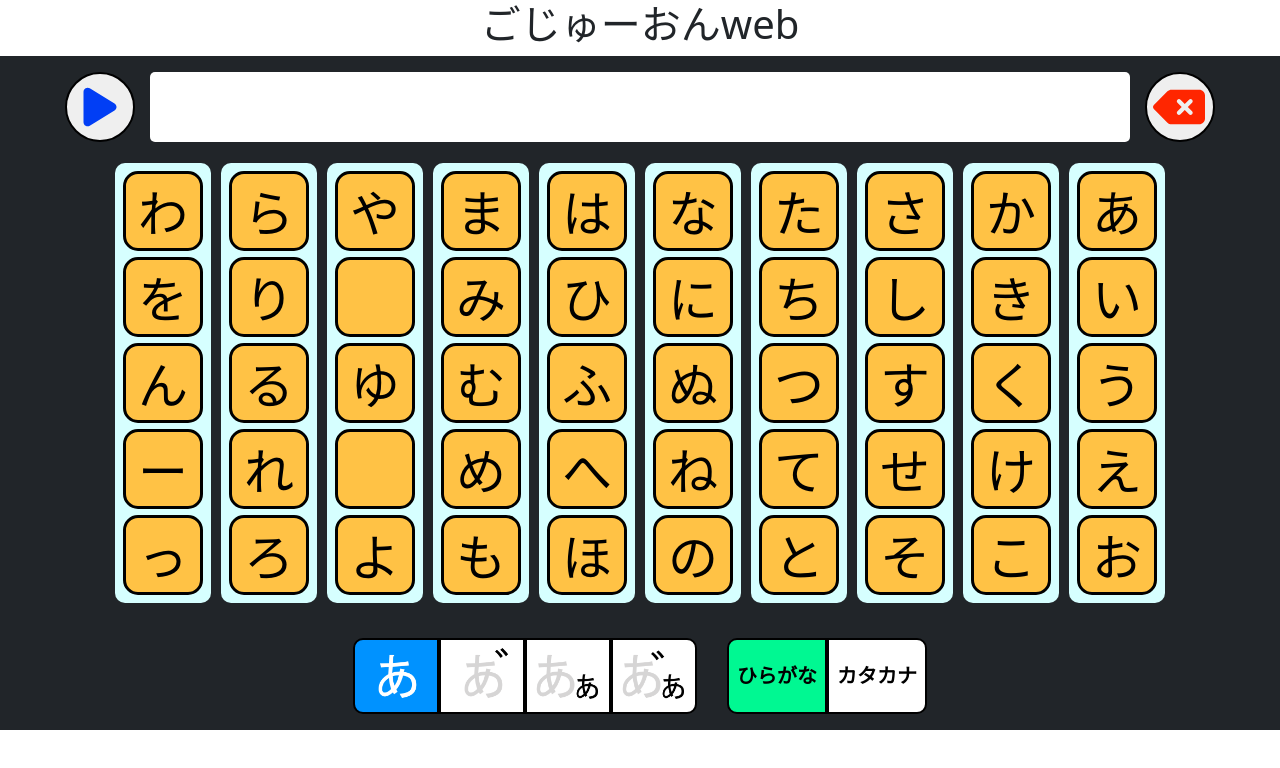
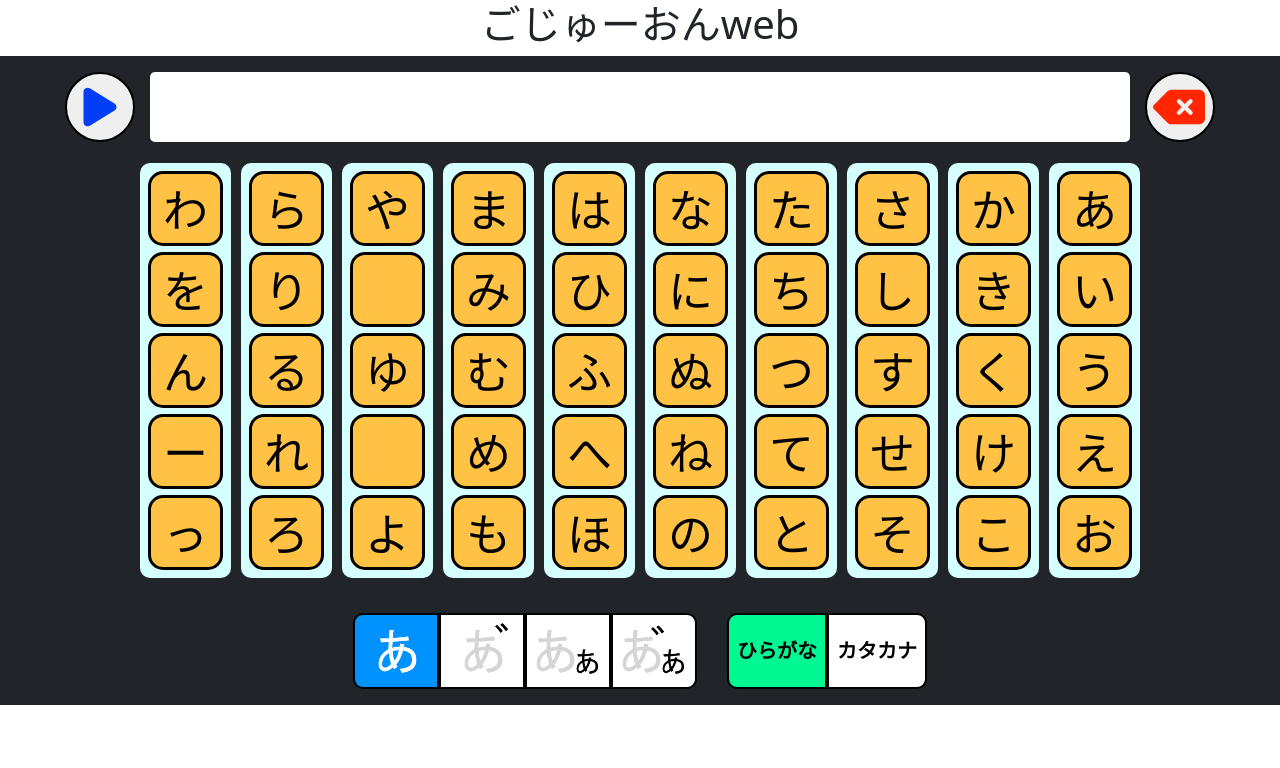
Before and after one commit to akkun-makkun/GoJuOn, a React (Create React App) app: page / in a window 1280 px wide. Shown: the top 768 px of the page. Built offline with nearby package versions, Linux system fonts and the light colour scheme; a web font is replaced by a local one.

Commit message:
サイズ調整

```diff
--- a/public/index.html
+++ b/public/index.html
@@ -31,8 +31,6 @@
       href="https://fonts.googleapis.com/css2?family=BIZ+UDPMincho&display=swap"
       rel="stylesheet"
     />
-
-    <title>ごじゅーおんweb</title>
   </head>
   <body>
     <noscript>You need to enable JavaScript to run this app.</noscript>
--- a/src/View/MainView.tsx
+++ b/src/View/MainView.tsx
@@ -15,15 +15,13 @@ import { DictKatakanaDakuonYouon } from "../Others/DictKatakanaDakuonYouon";
 
 export const MainView = () => {
   const calcWidth = () => {
-    var w = (window.innerHeight - 200) / 5;
-    if (w < 40) {
-      w = 40;
-    } else if (w > 80) {
-      w = 80;
-    }
-    // if (w * 10 - 100 > window.innerWidth) {
-    //   w = (window.innerWidth - 80) / 10;
+    // var w = (window.innerHeight - 200) / 5;
+    // if (w < 40) {
+    //   w = 40;
+    // } else if (w > 80) {
+    //   w = 80;
     // }
+    var w = 75;
     return w;
   };
   const [width, setWidth] = useState(calcWidth);
```
Also changed, not shown: public/manifest.json.
